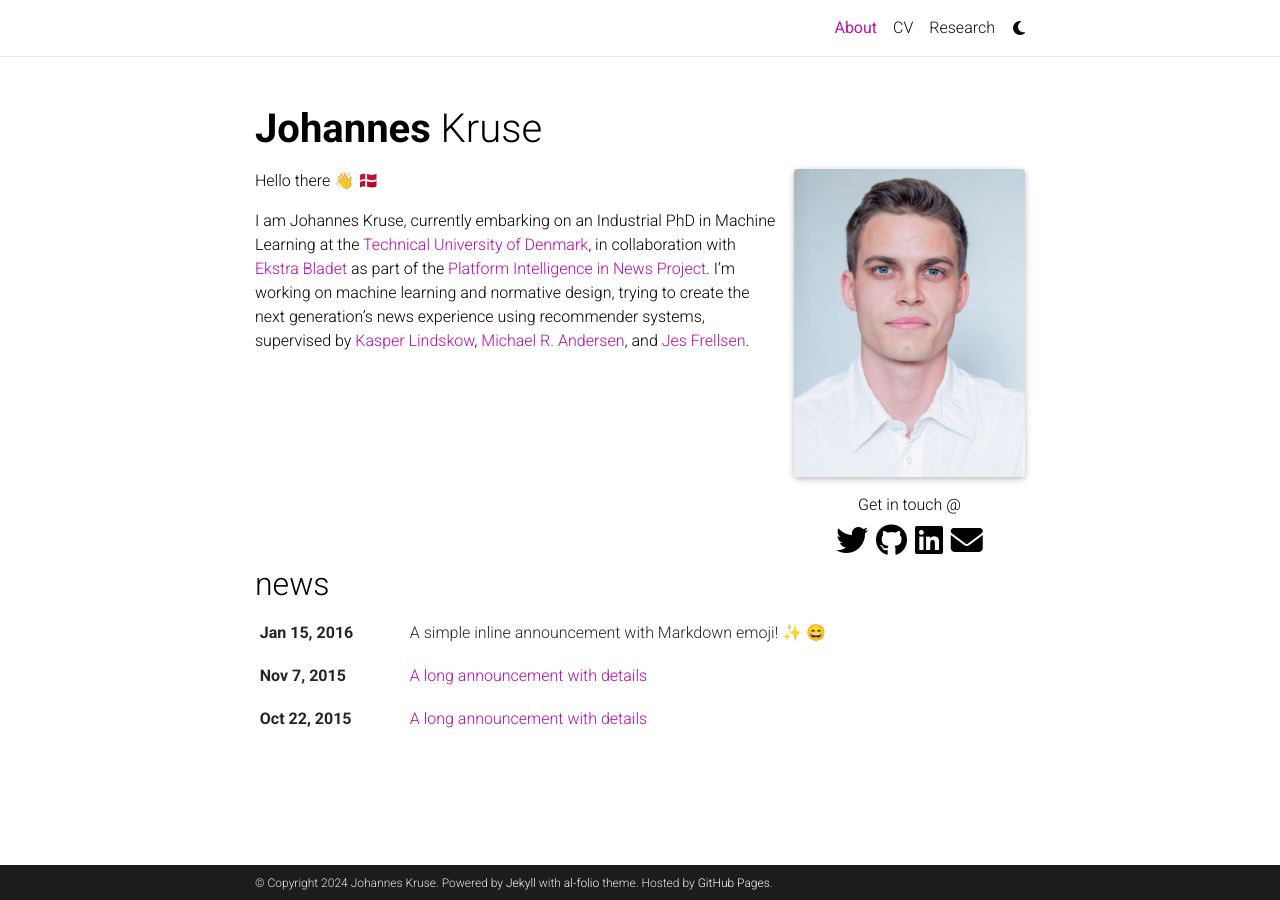
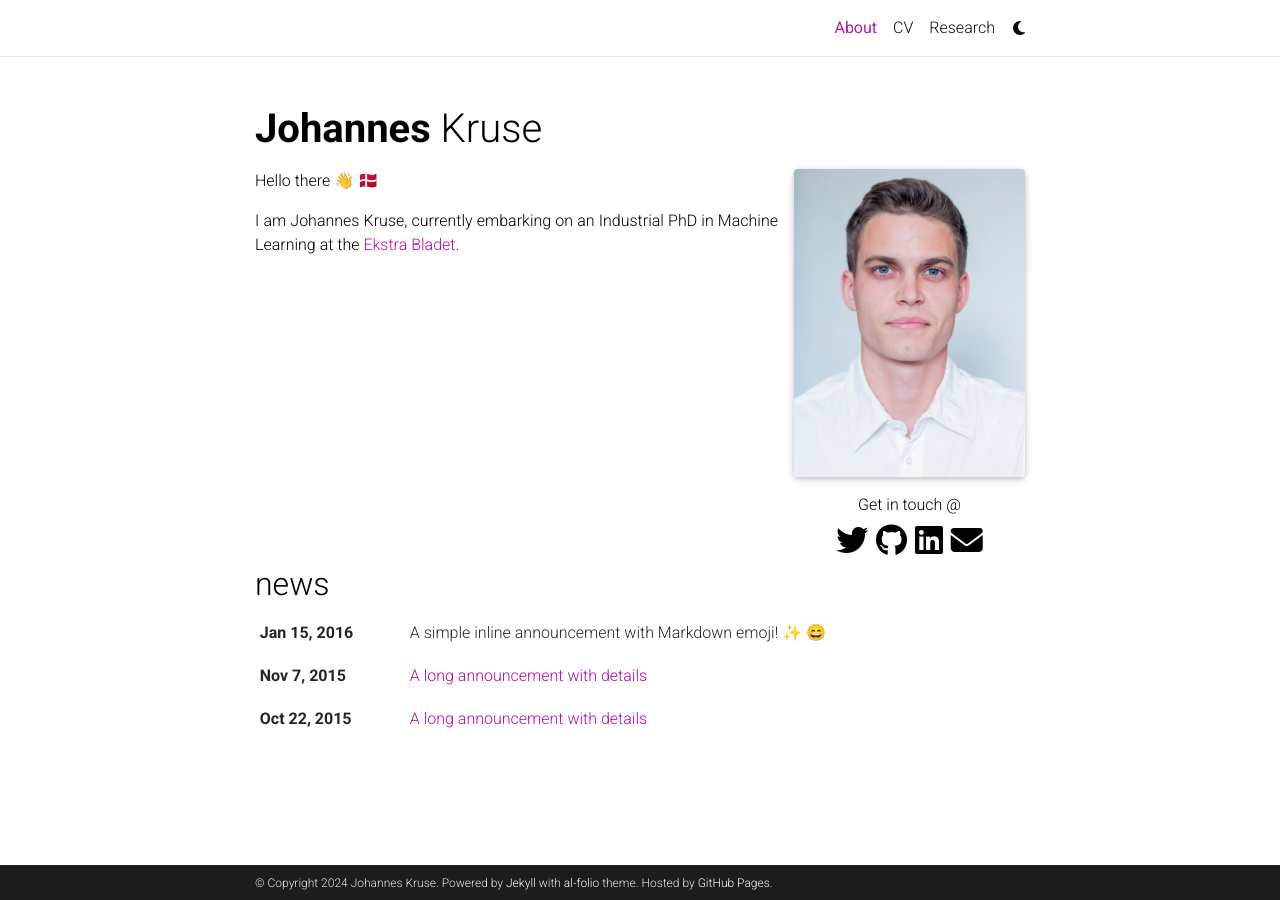
Before and after one commit to johanneskruse/johanneskruse.github.io, a Jekyll site: the page built from _pages/0_about.md, in a window 1280 px wide. Built offline with Jekyll 4.4.1, drawn with Linux system fonts in a browser that asks for light colours; full-size pictures stand in for the smaller copies a plugin makes; emoji names are drawn with the system emoji font; comment, search, counter and statistics services are not loaded; a style sheet for code colours, icons or effects is not loaded; part of the change alters nothing that is shown.

```diff
--- a/_pages/0_about.md
+++ b/_pages/0_about.md
@@ -24,11 +24,15 @@ TODO:
 
 Hello there 👋 🇩🇰
 
-I am Johannes Kruse, currently embarking on an Industrial PhD in Machine Learning at the [Technical University of Denmark](https://www.dtu.dk/english/), in collaboration with [Ekstra Bladet](https://ekstrabladet.dk/) as part of the [Platform Intelligence in News Project](https://www.cbs.dk/en/research/cbs-research-projects/research-projects-overview/e3092958-c64c-46f8-94db-36c92bd0b5ed).
+<p class="justify-text">
+I am Johannes Kruse, currently embarking on an Industrial PhD in Machine Learning at the
+<a href="https://ekstrabladet.dk/" target="_blank">Ekstra Bladet</a>.
+
+</p>
+<!-- I am Johannes Kruse, currently embarking on an Industrial PhD in Machine Learning at the
+[Technical University of Denmark](https://www.dtu.dk/english/),
+in collaboration with [Ekstra Bladet](https://ekstrabladet.dk/) as part of the [Platform Intelligence in News Project](https://www.cbs.dk/en/research/cbs-research-projects/research-projects-overview/e3092958-c64c-46f8-94db-36c92bd0b5ed).
 I'm working on machine learning and normative design, trying to create the next generation's news experience using recommender systems, supervised by
 [Kasper Lindskow](https://www.linkedin.com/in/kasper-lindskow-6bb2089/?originalSubdomain=dk),
 [Michael R. Andersen](https://scholar.google.dk/citations?user=cOrfSmIAAAAJ&hl=en), and
-[Jes Frellsen](https://frellsen.org/).
-
-<!-- <p class="justify-text">
-</p> -->
+[Jes Frellsen](https://frellsen.org/). -->
```
